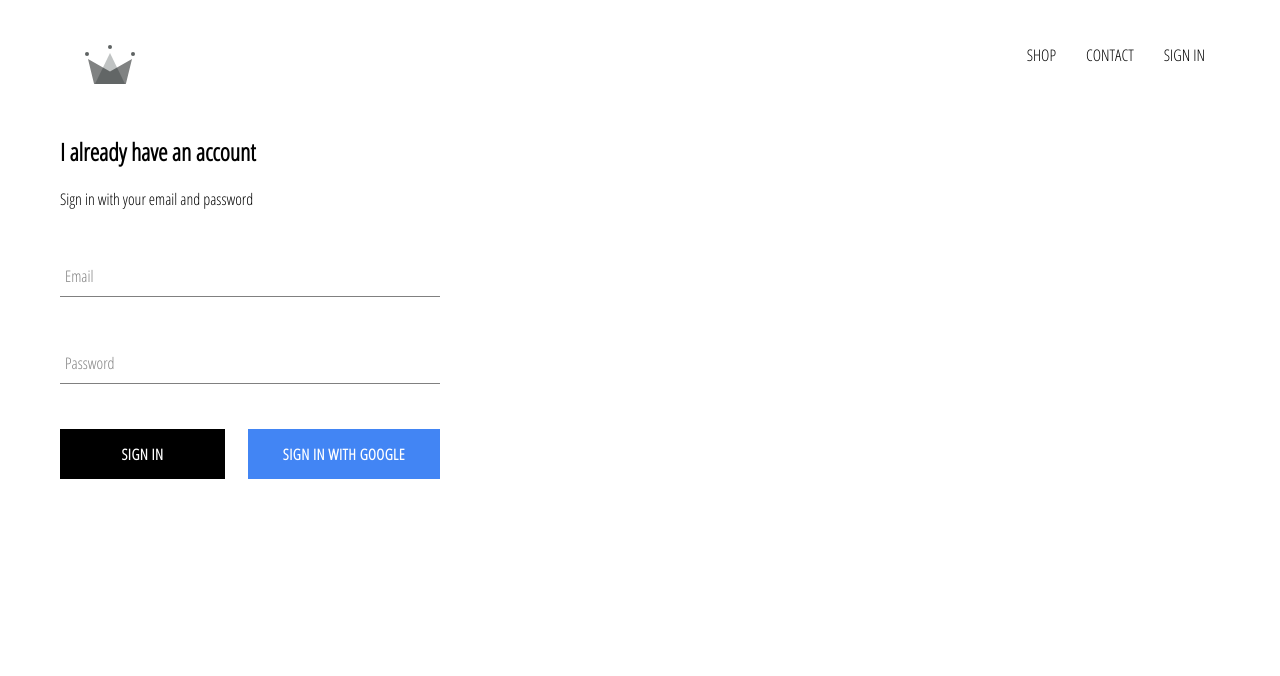
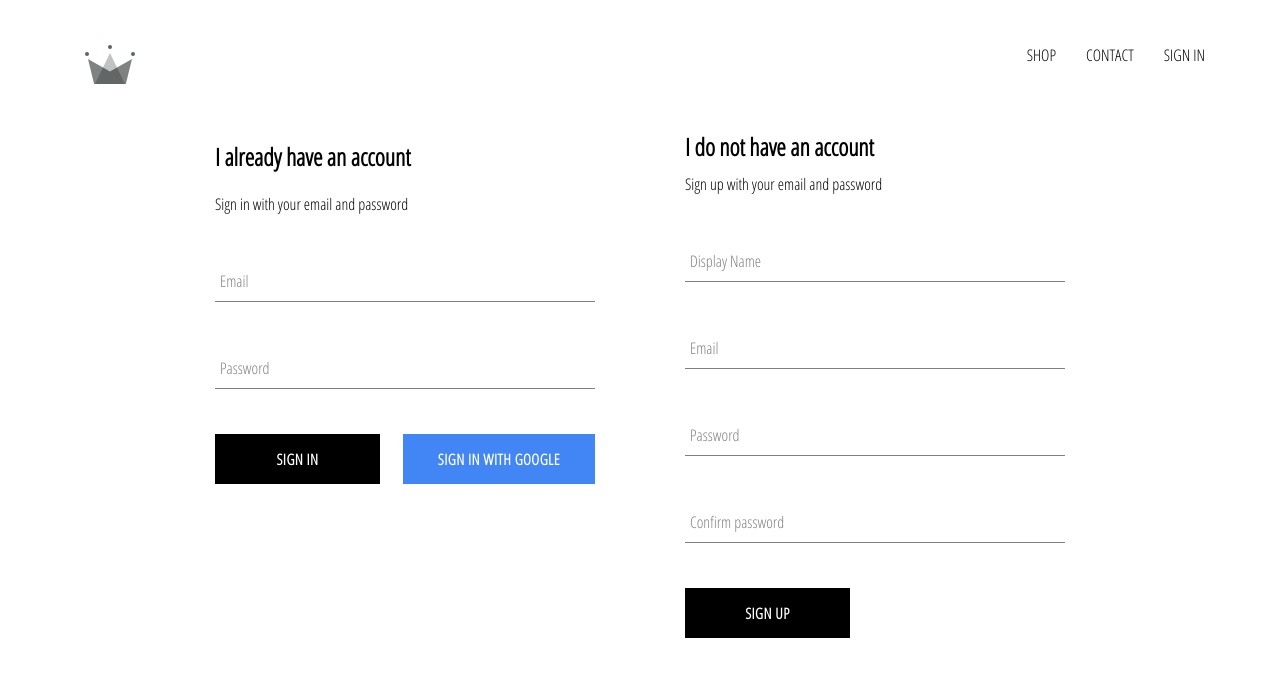
Before and after one commit to Sob3k/clothing-shop, a React (Create React App) app: page /signin in a window 1280 px wide. Shown: the top 676 px of the page. Built offline with nearby package versions, Linux system fonts and the light colour scheme; no server answers.

Commit message:
Implemented users handling with Firebase

```diff
--- a/src/App.js
+++ b/src/App.js
@@ -5,7 +5,7 @@
 import ShopPage from "./pages/shoppage/shop.component";
 import Header from "./components/header/header.component";
 import SignInAndSignUpPage from "./pages/sign-in-and-sign-up/sign-in-and-sign-up.component";
-import {auth} from "./firebase/firebase.utils";
+import {auth, createUserProfileDocument} from "./firebase/firebase.utils";
 
 class App extends React.Component {
     constructor() {
@@ -19,10 +19,22 @@
     unsubscribeFromAuth=null;
 
     componentDidMount() {
-        this.unsubscribeFromAuth = auth.onAuthStateChanged(user => {
-            this.setState({currentUser: user});
-            console.log(user);
-        })
+        this.unsubscribeFromAuth = auth.onAuthStateChanged(async userAuth => {
+           if (userAuth) {
+                const userRef = createUserProfileDocument(userAuth);
+
+                (await userRef).onSnapshot(snapShot => {
+                   this.setState({
+                       currentUser: {
+                           id: snapShot.id,
+                           ...snapShot.data()
+                       }
+                   });
+                });
+           }
+           else
+               this.setState({currentUser: userAuth});
+        });
     }
 
     componentWillUnmount() {
--- a/src/components/sign-in/sign-in.component.jsx
+++ b/src/components/sign-in/sign-in.component.jsx
@@ -2,7 +2,7 @@
 import './sign-in.styles.scss';
 import FormInput from "../form-input/form-input.component";
 import CustomButton from "../custom-button/custom-button.component";
-import {signInWithGoogle} from "../../firebase/firebase.utils";
+import {auth, signInWithGoogle} from "../../firebase/firebase.utils";
 
 class SignIn extends React.Component {
     constructor(props) {
@@ -13,9 +13,16 @@
             password: ''
         }
     }
-    handleSubmit = event => {
+    handleSubmit = async event => {
         event.preventDefault();
-        this.setState({email: '', password: ''})
+        const {email, password}= this.state;
+        try {
+            await auth.signInWithEmailAndPassword(email, password);
+            this.setState({email: '', password: ''})
+        }
+        catch (e) {
+            console.log(e);
+        }
     }
 
     handleChange = event => {
@@ -44,7 +51,7 @@
                         required />
                         <div className="buttons">
                             <CustomButton type="submit">Sign In</CustomButton>
-                            <CustomButton onClick={signInWithGoogle} isGoogleSignIn>
+                            <CustomButton type="button" onClick={signInWithGoogle} isGoogleSignIn>
                                 {' '}
                                 Sign in with Google{' '}
                             </CustomButton>
--- /dev/null
+++ b/src/components/sign-up/sign-up.component.jsx
@@ -0,0 +1,96 @@
+import React from 'react';
+import FormInput from "../form-input/form-input.component";
+import CustomButton from "../custom-button/custom-button.component";
+import {auth, createUserProfileDocument} from "../../firebase/firebase.utils";
+import './sign-up.styles.scss';
+
+class SignUp extends React.Component {
+    constructor() {
+        super();
+
+        this.state = {
+            displayName: '',
+            email: '',
+            password: '',
+            confirmPassword: ''
+        }
+    }
+
+    handleSubmit = async event => {
+        event.preventDefault();
+        const {displayName, email, password, confirmPassword} = this.state;
+
+        if (password !== confirmPassword){
+        alert("Passwords do not match");
+        return;
+        }
+
+        try {
+            const {user} = await auth.createUserWithEmailAndPassword(email,password);
+            await createUserProfileDocument(user, {displayName});
+
+            this.setState({
+                displayName: '',
+                email: '',
+                password: '',
+                confirmPassword: ''
+            });
+        } catch (e) {
+            console.error(e);
+        }
+    };
+
+    handleChange = event => {
+        const {name, value} = event.target;
+
+        this.setState(
+            {[name]:value}
+        );
+    };
+
+    render() {
+        const {displayName, email, password, confirmPassword} = this.state;
+        return (
+            <div className="sign-up">
+                <h2 className="title">I do not have an account</h2>
+                <span>Sign up with your email and password</span>
+                <form className="sign-up-form" onSubmit={this.handleSubmit}>
+                    <FormInput
+                        type='text'
+                        name='displayName'
+                        value={displayName}
+                        onChange={this.handleChange}
+                        label='Display Name'
+                        required
+                    />
+                    <FormInput
+                        type='email'
+                        name='email'
+                        value={email}
+                        onChange={this.handleChange}
+                        label='Email'
+                        required
+                    />   <FormInput
+                    type='password'
+                    name='password'
+                    value={password}
+                    onChange={this.handleChange}
+                    label='Password'
+                    required
+                    />
+                    <FormInput
+                        type='password'
+                        name='confirmPassword'
+                        value={confirmPassword}
+                        onChange={this.handleChange}
+                        label='Confirm password'
+                        required
+                    />
+                    <CustomButton type='submit'>SIGN UP</CustomButton>
+                </form>
+            </div>
+        );
+    }
+}
+
+export default SignUp;
--- /dev/null
+++ b/src/components/sign-up/sign-up.styles.scss
@@ -0,0 +1,9 @@
+.sign-up {
+  display: flex;
+  flex-direction: column;
+  width: 380px;
+
+  .title {
+    margin: 10px 0;
+  }
+}
--- a/src/firebase/firebase.utils.js
+++ b/src/firebase/firebase.utils.js
@@ -12,6 +12,29 @@
     appId: "1:322600789890:web:6a91a5d78aa998e207119b"
 };
 
+export const createUserProfileDocument = async (userAuth, additionalData) => {
+    if(!userAuth) return;
+    const userRef = firestore.doc(`users/${userAuth.uid}`);
+    const snapShot = await userRef.get();
+
+    if (!snapShot.exists){
+         const {displayName, email} = userAuth;
+         const createdAt = new Date();
+
+         try {
+             await userRef.set({
+                 displayName,
+                 email,
+                 createdAt,
+                 ...additionalData
+             })
+         } catch (e) {
+             console.log('error creating user', e.message);
+         }
+    }
+    return userRef;
+};
+
 firebase.initializeApp(config);
 
 export const auth = firebase.auth();
--- a/src/pages/sign-in-and-sign-up/sign-in-and-sign-up.component.jsx
+++ b/src/pages/sign-in-and-sign-up/sign-in-and-sign-up.component.jsx
@@ -1,10 +1,12 @@
 import React from 'react';
 import './sign-in-and-sign-up.styles.scss';
 import SignIn from "../../components/sign-in/sign-in.component";
+import SignUp from "../../components/sign-up/sign-up.component";
 
 const SignInAndSignUpPage = () => (
     <div className="sign-in-and-sign-up">
        <SignIn />
+       <SignUp />
     </div>
 )
 
--- a/src/pages/sign-in-and-sign-up/sign-in-and-sign-up.styles.scss
+++ b/src/pages/sign-in-and-sign-up/sign-in-and-sign-up.styles.scss
@@ -0,0 +1,6 @@
+.sign-in-and-sign-up {
+  width:850px;
+  display: flex;
+  justify-content: space-between;
+  margin: 30px auto;
+}
```
